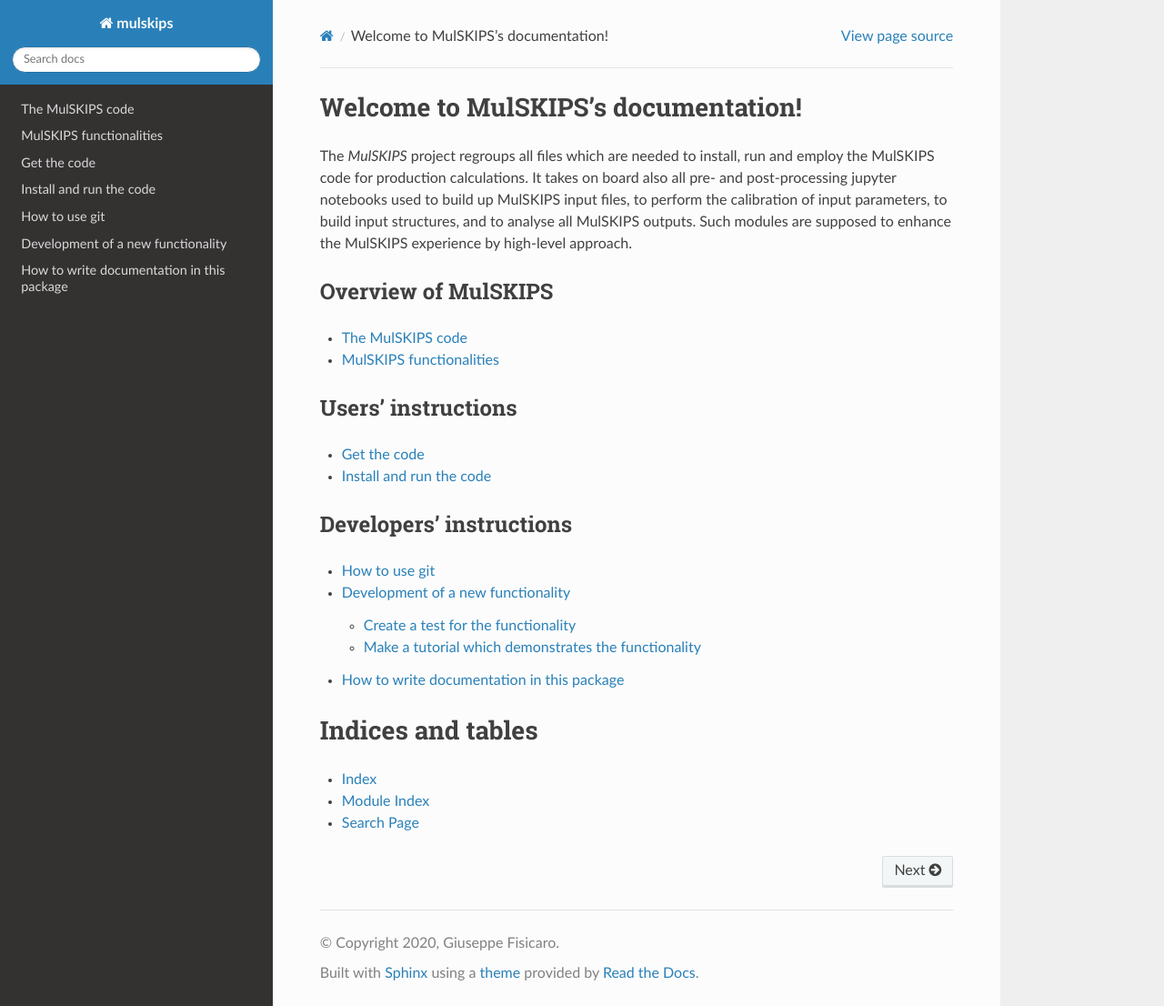
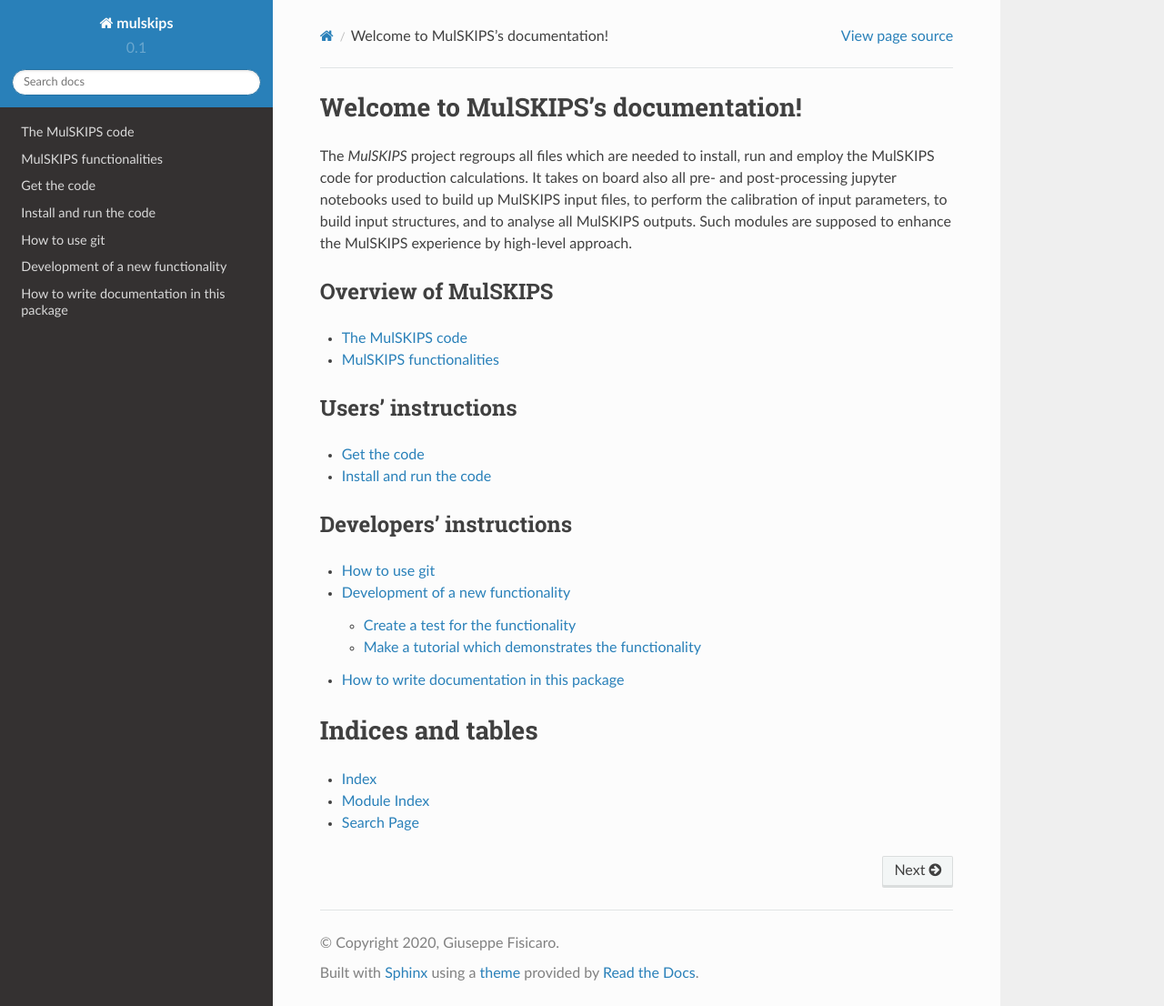
Before and after one commit to giuseppefisicaro/mulskips, a Sphinx documentation site: the page built from docs/source/index.rst, in a window 1280 px wide and 1106 px high. Shown: the whole window at 91% size. Built offline with Sphinx 7.4.7 and the Read the Docs theme 2.0.0, drawn with Linux system fonts in a browser that asks for light colours.

Commit message:
improved documentation with readthedocs

```diff
--- a/docs/source/conf.py
+++ b/docs/source/conf.py
@@ -23,6 +23,7 @@ author = 'Giuseppe Fisicaro'
 
 # The full version, including alpha/beta/rc tags
 release = '0.0.1'
+version = '0.1'
 
 
 # -- General configuration ---------------------------------------------------
```
